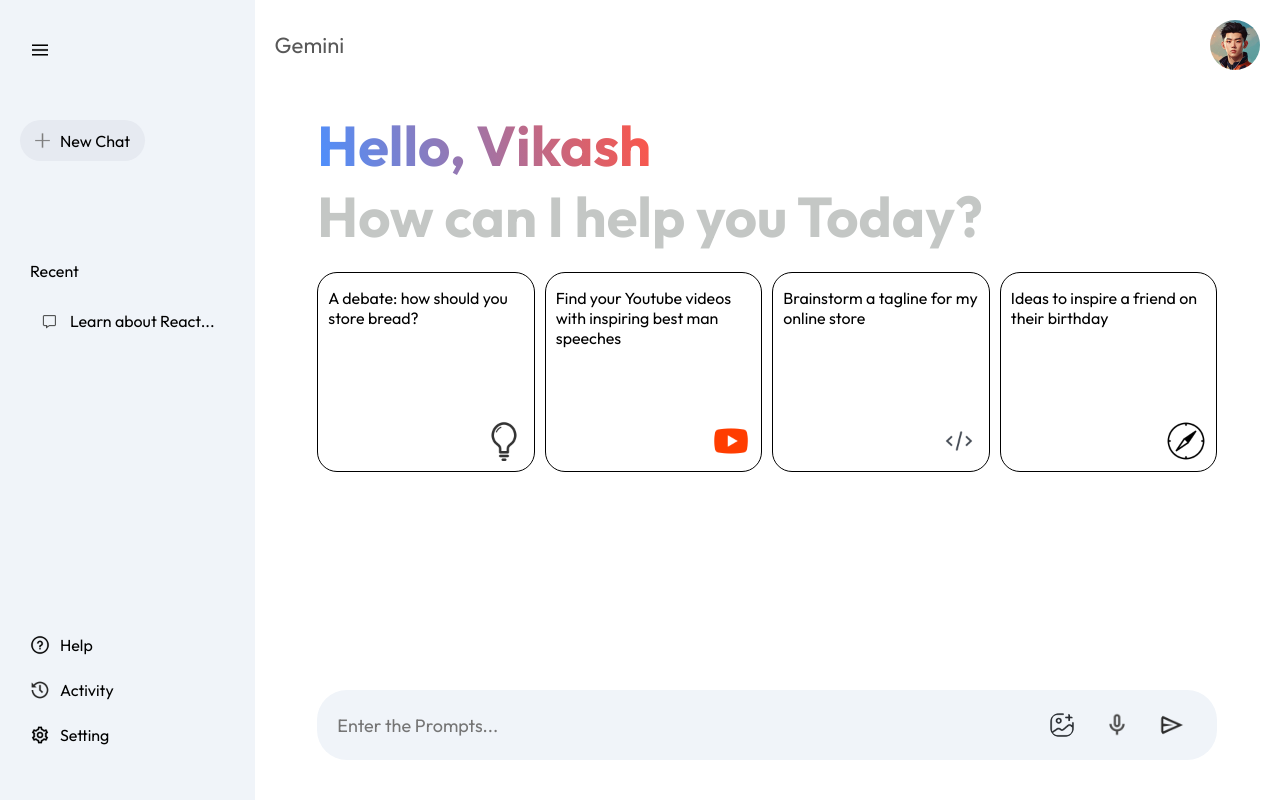
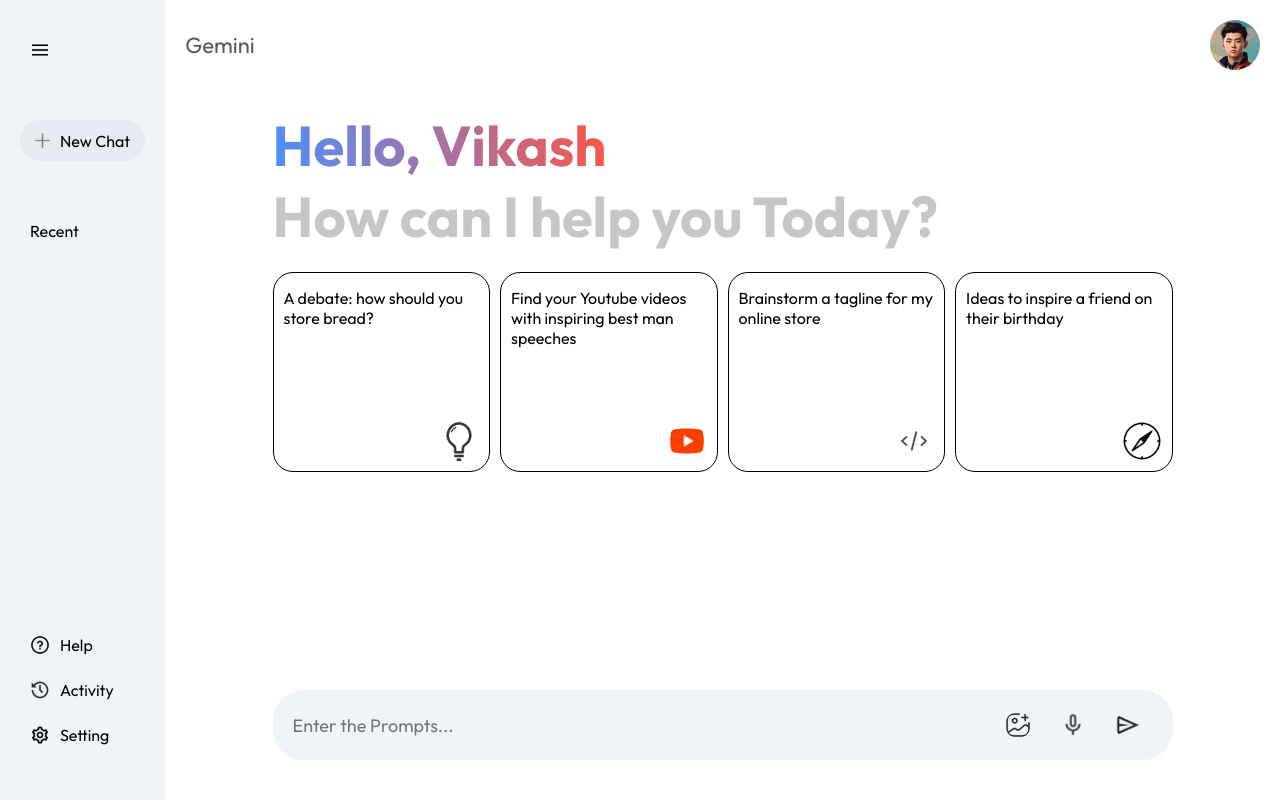
Before and after one commit to Vikash-thak12/My_Projects, a React (Vite) app in the folder Gemini-Clone/Gemini-Clone/: page / in a window 1280 px wide. Both pictures are taken after a click on the picture 40 px from the left and 50 px from the top of the page. Built offline with nearby package versions, Linux system fonts and the light colour scheme.

Commit message:
Added a feature that will store all the prompts in the sidebar recent box

```diff
--- a/Gemini-Clone/Gemini-Clone/src/component/Sidebar/Sidebar.css
+++ b/Gemini-Clone/Gemini-Clone/src/component/Sidebar/Sidebar.css
@@ -37,8 +37,13 @@
 }
 .recent
 {
-    margin-top: 40px;
+    margin-top: 40px 0;
     padding: 10px;
+}
+
+.Recent-txt
+{
+    margin-bottom: 20px;
 }
 
 .recent-history
@@ -46,7 +51,6 @@
     display: flex;
     align-items: center;
     gap: 10px;
-    margin: 20px 0 50px;
     padding: 10px;
     cursor: pointer;
     border-radius: 40px;
--- a/Gemini-Clone/Gemini-Clone/src/component/Sidebar/Sidebar.jsx
+++ b/Gemini-Clone/Gemini-Clone/src/component/Sidebar/Sidebar.jsx
@@ -1,47 +1,57 @@
-import React, { useState } from 'react';
+import React, { useContext, useState } from 'react';
 import './Sidebar.css'
 import { assets } from '../../assets/assets';
+import { Context } from '../../context/Context';
 
 const Sidebar = () => {
 
   const [extended, setExtended] = useState(false);
+  const { onSent, prevPrompts, setRecentPrompts } = useContext(Context);
 
   return (
     <div className="Sidebar">
       <div className="top">
 
 
-        <img onClick={() => setExtended(prev=>!prev)} className='menu' src={assets.menu_icon} />
+        <img onClick={() => setExtended(prev => !prev)} className='menu' src={assets.menu_icon} />
         <div className="chat">
           <img src={assets.plus_icon} />
-          {extended?<p>New Chat</p>:null}
+          {extended ? <p>New Chat</p> : null}
         </div>
 
 
-        {extended?
-        <div className="recent">
-          <p>Recent</p>
-          <div className="recent-history">
-            <img src={assets.message_icon} />
-            <p>Learn about React...</p>
+        {extended ?
+          <div className="recent">
+            <p className='Recent-txt'>Recent</p>
+
+            {/* This below code is used to store all the prompts in the prevPrompts Array */}
+            {prevPrompts.map((item, index) => {
+              return (
+                <div className="recent-history">
+                  <img src={assets.message_icon} />
+                  <p>{item.slice(0, 20)}...</p>
+                </div>
+              )
+            })}
+
+
           </div>
-        </div>
-        :null}
+          : null}
 
 
       </div>
       <div className="bottom">
         <div className="bottom-item">
           <img src={assets.question_icon} />
-          {extended?<p>Help</p>:null}
+          {extended ? <p>Help</p> : null}
         </div>
         <div className="bottom-item">
           <img src={assets.history_icon} />
-          {extended?<p>Activity</p>:null}
+          {extended ? <p>Activity</p> : null}
         </div>
         <div className="bottom-item">
           <img src={assets.setting_icon} />
-          {extended?<p>Setting</p>:null}
+          {extended ? <p>Setting</p> : null}
         </div>
       </div>
     </div>
--- a/Gemini-Clone/Gemini-Clone/src/context/Context.jsx
+++ b/Gemini-Clone/Gemini-Clone/src/context/Context.jsx
@@ -31,9 +31,10 @@
         setLoading(true)
         setShowResult(true)
         setRecentPrompts(input)
+        setPrevPrompts(prev=>[...prev,input ])  // For storing the recect prompts in the sidebar
         const response = await runChat(input);
         let responseArray = response.split("**");
-        let newResponse;
+        let newResponse = "";
         for(let i = 0; i<responseArray.length; i++) {
             if(i===0 || i%2 == 0) {
                 newResponse += responseArray[i];
```
